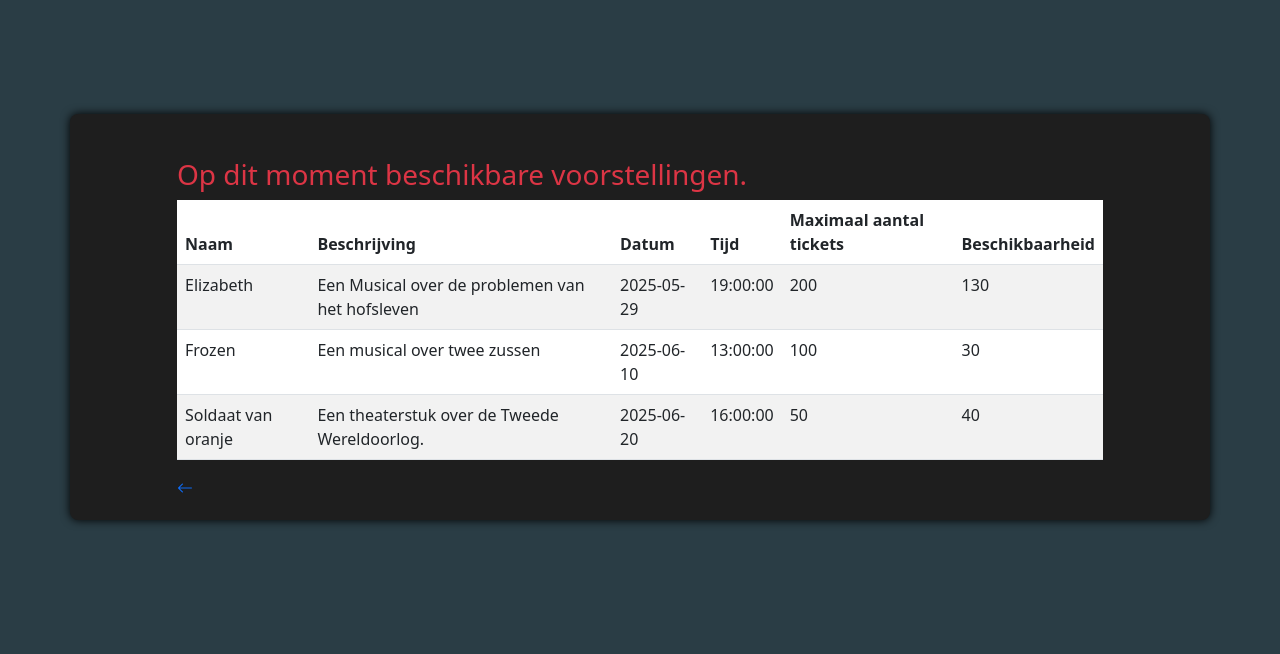
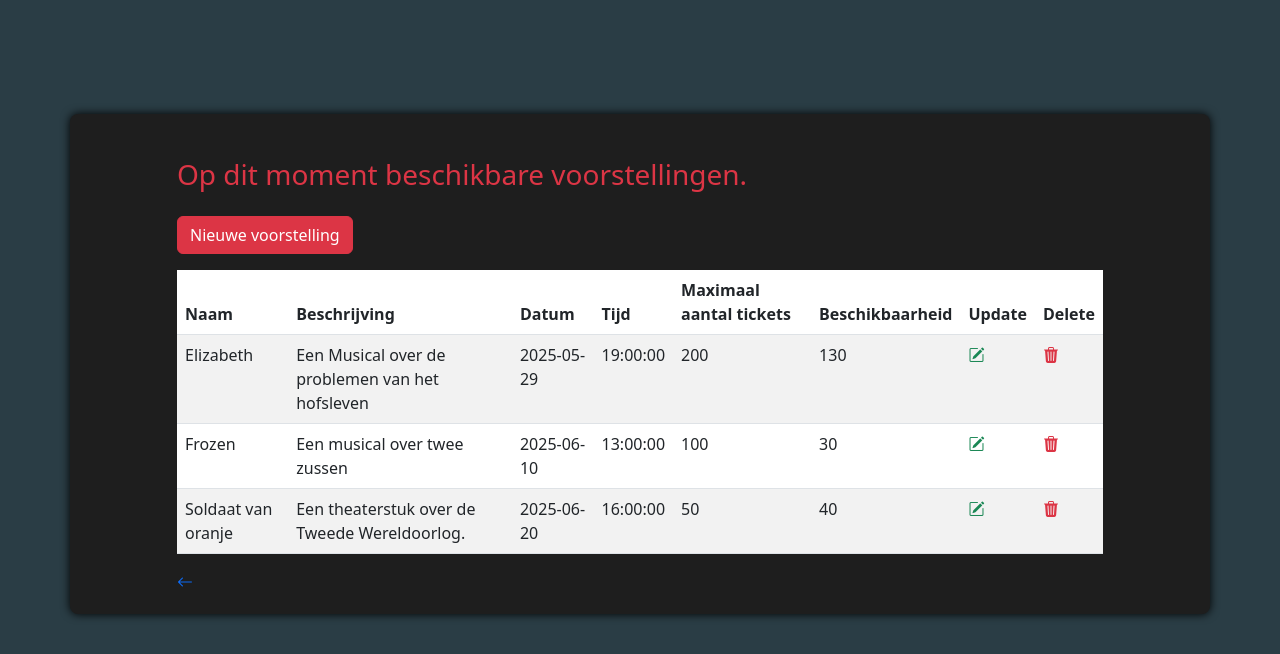
Before and after one commit to Omid2831/theater, a PHP site: page /voorstellingen/Index in a window 1280 px wide. Shown: the part 146-800 px from the top of the page. Run offline with PHP 8.4, Linux system fonts and the light colour scheme; data comes from the database, SQL or seed files in the repository.

Commit message:
feat: add update and delete actions for performances in the overview table

```diff
--- a/app/views/voorstellingen/Index.php
+++ b/app/views/voorstellingen/Index.php
@@ -15,6 +15,16 @@
         </div>
         <div class="col-1"></div>
     </div>
+
+    <div class="row mt-3 mb-3">
+
+        <div class="col-1"></div>
+        <div class="col-10 text-begin text-danger">
+            <a href="<?= URLROOT; ?>/Voorstellingen/Create" class="btn btn-danger" role="button">Nieuwe voorstelling</a>
+        </div>
+        <div class="col-1"></div>
+    </div>
+
     <!-- begin tabel -->
     <div class="row">
         <div class="col-1"></div>
@@ -28,6 +38,8 @@
                         <th>Tijd</th>
                         <th>Maximaal aantal tickets</th>
                         <th>Beschikbaarheid</th>
+                        <th>Update</th>
+                        <th>Delete</th>
                     </tr>
                 </thead>
                 <tbody>
@@ -40,6 +52,16 @@
                                 <td><?= $voorstelling->Tijd; ?></td>
                                 <td><?= $voorstelling->MaxAantalTickets; ?></td>
                                 <td><?= $voorstelling->Beschikbaarheid; ?></td>
+                                <td>
+                                    <a href="<?= URLROOT; ?>/voorstellingen/Update/<?= $voorstelling->Id; ?>">
+                                        <i class="bi bi-pencil-square text-success"></i>
+                                    </a>
+                                </td>
+                                    <td>
+                                    <a href="<?= URLROOT; ?>/voorstellingen/delete/<?= $voorstelling->Id; ?>">
+                                        <i class="bi bi-trash3-fill text-danger"></i>
+                                    </a>
+                                </td>
                             </tr>
                         <?php endforeach ?>
                     <?php else: ?>
```
